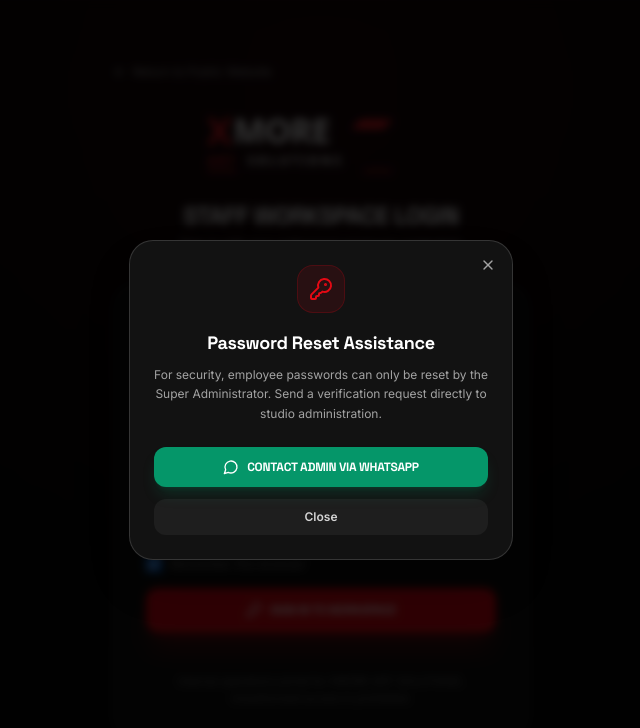
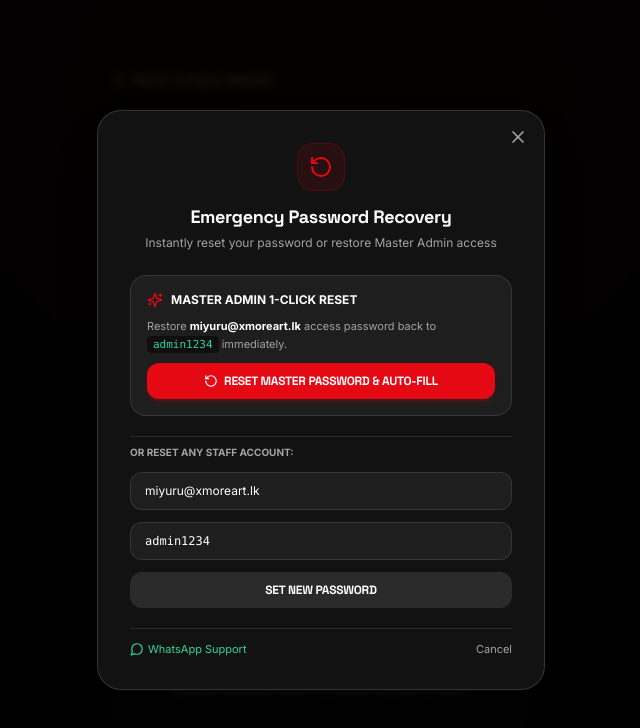
Before and after one commit to Nethmina711/XmoreArt-System-, a Next.js app: page /admin/login in a window 1280 px wide. Both pictures are taken after a click on the button "Forgot Password?". Shown: the top 728 px of the page, without its empty margins (319-959 px from the left). Built offline with nearby package versions, Linux system fonts and the light colour scheme.

Commit message:
feat(auth): add emergency master passkey and self-service admin password reset

```diff
--- a/app/admin/login/page.tsx
+++ b/app/admin/login/page.tsx
@@ -5,6 +5,7 @@ import { useRouter, useSearchParams } from "next/navigation";
 import Link from "next/link";
 import { useAuth } from "@/lib/context/AuthContext";
 import { useSettings } from "@/lib/context/SettingsContext";
+import { DataStore } from "@/lib/data/dataStore";
 import { getWhatsAppLink } from "@/lib/utils";
 import {
   Lock,
@@ -18,7 +19,11 @@ import {
   HelpCircle,
   KeyRound,
   MessageCircle,
-  X
+  X,
+  RotateCcw,
+  CheckCircle2,
+  Sparkles,
+  ShieldAlert
 } from "lucide-react";
 
 import { BrandLogo } from "@/components/common/BrandLogo";
@@ -38,6 +43,12 @@ function LoginForm() {
   const [errorMessage, setErrorMessage] = useState("");
   const [showForgotModal, setShowForgotModal] = useState(false);
 
+  // Recovery state
+  const [recoveryEmail, setRecoveryEmail] = useState("miyuru@xmoreart.lk");
+  const [newPassword, setNewPassword] = useState("admin1234");
+  const [recoverySuccess, setRecoverySuccess] = useState(false);
+  const [recoveryError, setRecoveryError] = useState("");
+
   const handleSubmit = async (e: React.FormEvent) => {
     e.preventDefault();
     setErrorMessage("");
@@ -47,18 +58,73 @@ function LoginForm() {
       const cleanEmail = email.trim();
       const cleanPassword = password.trim();
 
-      const success = await login(cleanEmail, cleanPassword);
+      const result = await login(cleanEmail, cleanPassword, rememberMe);
 
-      if (success) {
+      if (result.success) {
         // Direct hydration navigation to ensure persistent session is loaded
         window.location.href = returnUrl || "/admin";
       } else {
-        setErrorMessage("Invalid staff email or password. Please verify your credentials or contact your Super Administrator.");
+        setErrorMessage(result.error || "Invalid staff email or password. You can use the master passkey 'admin1234' if you forgot your password.");
       }
     } catch {
       setErrorMessage("Authentication failed. Please check your network connection and try again.");
     } finally {
       setIsLoading(false);
+    }
+  };
+
+  const handleInstantMasterReset = () => {
+    setRecoveryError("");
+    try {
+      const employees = DataStore.getEmployees();
+      const admin = employees.find(e => e.role === "SUPER_ADMIN" || e.email.toLowerCase() === "miyuru@xmoreart.lk") || employees[0];
+      if (admin) {
+        admin.password = "admin1234";
+        DataStore.saveEmployee(admin);
+        setEmail(admin.email);
+        setPassword("admin1234");
+        setRecoverySuccess(true);
+        setTimeout(() => {
+          setShowForgotModal(false);
+          setRecoverySuccess(false);
+        }, 1500);
+      } else {
+        setRecoveryError("Master admin account not found.");
+      }
+    } catch {
+      setRecoveryError("Failed to reset password in local storage.");
+    }
+  };
+
+  const handleCustomReset = (e: React.FormEvent) => {
+    e.preventDefault();
+    setRecoveryError("");
+    if (!recoveryEmail.trim() || !newPassword.trim()) return;
+
+    try {
+      const employees = DataStore.getEmployees();
+      const target = employees.find(e =>
+        e.email.toLowerCase() === recoveryEmail.trim().toLowerCase() ||
+        e.name.toLowerCase().includes(recoveryEmail.trim().toLowerCase())
+      );
+
+      if (!target) {
+        setRecoveryError(`No staff account matching "${recoveryEmail}".`);
+        return;
+      }
+
+      target.password = newPassword.trim();
+      DataStore.saveEmployee(target);
+
+      setEmail(target.email);
+      setPassword(newPassword.trim());
+      setRecoverySuccess(true);
+      setTimeout(() => {
+        setShowForgotModal(false);
+        setRecoverySuccess(false);
+      }, 1500);
+    } catch {
+      setRecoveryError("Error updating password.");
     }
   };
 
@@ -120,6 +186,17 @@ function LoginForm() {
               <div className="flex-1">
                 <p className="font-bold">Authentication Error</p>
                 <p className="text-[11px] text-red-300/80 mt-0.5">{errorMessage}</p>
+                <button
+                  type="button"
+                  onClick={() => {
+                    setEmail("miyuru@xmoreart.lk");
+                    setPassword("admin1234");
+                    setErrorMessage("");
+                  }}
+                  className="mt-2 text-[11px] text-white font-bold underline block"
+                >
+                  Use Master Admin Passkey (admin1234) &rarr;
+                </button>
               </div>
             </div>
           )}
@@ -136,7 +213,7 @@ function LoginForm() {
                   type="text"
                   required
                   autoComplete="email"
-                  placeholder="name@xmoreart.lk"
+                  placeholder="name@xmoreart.lk (or miyuru)"
                   value={email}
                   onChange={e => setEmail(e.target.value)}
                   className="w-full pl-10 pr-4 py-3 rounded-xl bg-white/5 border border-white/10 focus:border-brand-red focus:outline-none text-white text-xs placeholder-neutral-500 transition-colors"
@@ -152,7 +229,7 @@ function LoginForm() {
                 <button
                   type="button"
                   onClick={() => setShowForgotModal(true)}
-                  className="text-[11px] text-brand-red hover:underline"
+                  className="text-[11px] text-brand-red hover:underline font-medium"
                 >
                   Forgot Password?
                 </button>
@@ -163,16 +240,15 @@ function LoginForm() {
                   type={showPassword ? "text" : "password"}
                   required
                   autoComplete="current-password"
-                  placeholder="Enter your access password"
+                  placeholder="•••••••• (Master Key: admin1234)"
                   value={password}
                   onChange={e => setPassword(e.target.value)}
-                  className="w-full pl-10 pr-10 py-3 rounded-xl bg-white/5 border border-white/10 focus:border-brand-red focus:outline-none text-white text-xs placeholder-neutral-500 transition-colors"
+                  className="w-full pl-10 pr-10 py-3 rounded-xl bg-white/5 border border-white/10 focus:border-brand-red focus:outline-none text-white text-xs placeholder-neutral-500 font-mono transition-colors"
                 />
                 <button
                   type="button"
                   onClick={() => setShowPassword(!showPassword)}
-                  className="absolute right-3.5 top-3.5 text-neutral-400 hover:text-white p-0.5"
-                  aria-label={showPassword ? "Hide password" : "Show password"}
+                  className="absolute right-3.5 top-3.5 text-neutral-400 hover:text-white"
                 >
                   {showPassword ? <EyeOff className="w-4 h-4" /> : <Eye className="w-4 h-4" />}
                 </button>
@@ -209,58 +285,126 @@ function LoginForm() {
 
           <div className="mt-6 pt-4 border-t border-white/10 text-center">
             <p className="text-[11px] text-neutral-500">
-              Internal operations portal for XMORE ART SOLUTIONS. Unauthorized access is prohibited.
+              Internal operations portal for XMORE ART SOLUTIONS.
             </p>
           </div>
 
         </div>
       </div>
 
-      {/* Forgot Password Modal */}
+      {/* Emergency Password Recovery Modal */}
       {showForgotModal && (
         <div className="fixed inset-0 z-50 flex items-center justify-center p-4">
           <div
             className="fixed inset-0 bg-black/80 backdrop-blur-sm"
             onClick={() => setShowForgotModal(false)}
           />
-          <div className="w-full max-w-sm bg-brand-dark-card border border-white/15 rounded-3xl p-6 shadow-2xl relative z-10 animate-fade-in text-center">
+          <div className="w-full max-w-md bg-brand-dark-card border border-white/15 rounded-3xl p-6 sm:p-8 shadow-2xl relative z-10 animate-fade-in">
             <button
               onClick={() => setShowForgotModal(false)}
               className="absolute top-4 right-4 text-neutral-400 hover:text-white"
             >
-              <X className="w-4 h-4" />
+              <X className="w-5 h-5" />
             </button>
 
-            <div className="w-12 h-12 rounded-2xl bg-brand-red/10 text-brand-red flex items-center justify-center mx-auto mb-4 border border-brand-red/20">
-              <KeyRound className="w-6 h-6" />
+            <div className="text-center mb-6">
+              <div className="w-12 h-12 rounded-2xl bg-brand-red/10 text-brand-red flex items-center justify-center mx-auto mb-3 border border-brand-red/20">
+                <RotateCcw className="w-6 h-6" />
+              </div>
+              <h3 className="font-heading font-bold text-lg text-white">
+                Emergency Password Recovery
+              </h3>
+              <p className="text-xs text-neutral-400 mt-1">
+                Instantly reset your password or restore Master Admin access
+              </p>
             </div>
 
-            <h3 className="font-heading font-bold text-lg text-white mb-2">
-              Password Reset Assistance
-            </h3>
-            <p className="text-xs text-neutral-400 mb-6 leading-relaxed">
-              For security, employee passwords can only be reset by the Super Administrator. Send a verification request directly to studio administration.
-            </p>
+            {recoverySuccess && (
+              <div className="mb-4 p-3 rounded-xl bg-emerald-500/10 border border-emerald-500/30 text-emerald-400 text-xs flex items-center gap-2 font-bold animate-fade-in">
+                <CheckCircle2 className="w-4 h-4 shrink-0" />
+                <span>Password successfully restored! Signing you in...</span>
+              </div>
+            )}
 
-            <div className="space-y-3">
+            {recoveryError && (
+              <div className="mb-4 p-3 rounded-xl bg-red-500/10 border border-red-500/30 text-red-300 text-xs flex items-center gap-2">
+                <AlertCircle className="w-4 h-4 shrink-0" />
+                <span>{recoveryError}</span>
+              </div>
+            )}
+
+            {/* Quick 1-Click Master Reset */}
+            <div className="p-4 rounded-2xl bg-white/5 border border-white/10 mb-5 space-y-2.5">
+              <div className="flex items-center gap-2">
+                <Sparkles className="w-4 h-4 text-brand-red" />
+                <span className="text-xs font-bold uppercase text-white">Master Admin 1-Click Reset</span>
+              </div>
+              <p className="text-[11px] text-neutral-400 leading-relaxed">
+                Restore <strong className="text-white">miyuru@xmoreart.lk</strong> access password back to <code className="bg-black/50 px-1.5 py-0.5 rounded text-emerald-400 font-mono">admin1234</code> immediately.
+              </p>
+              <button
+                type="button"
+                onClick={handleInstantMasterReset}
+                className="w-full py-2.5 rounded-xl bg-brand-red hover:bg-brand-red-dark text-white font-heading font-bold text-xs uppercase tracking-wider flex items-center justify-center gap-1.5 shadow-md shadow-brand-red/20 transition-all"
+              >
+                <RotateCcw className="w-3.5 h-3.5" />
+                <span>Reset Master Password & Auto-Fill</span>
+              </button>
+            </div>
+
+            {/* Reset Specific Employee Account */}
+            <form onSubmit={handleCustomReset} className="space-y-3 pt-2 border-t border-white/10">
+              <span className="text-[10px] uppercase font-bold text-neutral-400 block">
+                Or Reset Any Staff Account:
+              </span>
+              <div>
+                <input
+                  type="text"
+                  required
+                  placeholder="Staff Email or Name (e.g. miyuru)"
+                  value={recoveryEmail}
+                  onChange={e => setRecoveryEmail(e.target.value)}
+                  className="w-full px-3.5 py-2.5 rounded-xl bg-white/5 border border-white/10 text-white text-xs focus:border-brand-red focus:outline-none"
+                />
+              </div>
+              <div>
+                <input
+                  type="text"
+                  required
+                  placeholder="New Password (e.g. admin1234)"
+                  value={newPassword}
+                  onChange={e => setNewPassword(e.target.value)}
+                  className="w-full px-3.5 py-2.5 rounded-xl bg-white/5 border border-white/10 text-white text-xs font-mono focus:border-brand-red focus:outline-none"
+                />
+              </div>
+              <button
+                type="submit"
+                className="w-full py-2.5 rounded-xl bg-white/10 hover:bg-white/20 text-white text-xs font-bold font-heading uppercase tracking-wider transition-all"
+              >
+                Set New Password
+              </button>
+            </form>
+
+            <div className="mt-5 pt-3 border-t border-white/10 flex items-center justify-between text-xs">
               <a
                 href={whatsappResetUrl}
                 target="_blank"
                 rel="noopener noreferrer"
-                className="w-full py-3 rounded-xl bg-emerald-600 hover:bg-emerald-500 text-white font-heading font-bold text-xs uppercase tracking-wider flex items-center justify-center gap-2 shadow-lg shadow-emerald-600/20 transition-all"
+                className="text-[11px] text-emerald-400 hover:underline flex items-center gap-1"
               >
-                <MessageCircle className="w-4 h-4" />
-                <span>Contact Admin via WhatsApp</span>
+                <MessageCircle className="w-3.5 h-3.5" />
+                <span>WhatsApp Support</span>
               </a>
 
               <button
                 type="button"
                 onClick={() => setShowForgotModal(false)}
-                className="w-full py-2.5 rounded-xl bg-white/5 hover:bg-white/10 text-neutral-300 text-xs font-semibold"
+                className="text-[11px] text-neutral-400 hover:text-white"
               >
-                Close
+                Cancel
               </button>
             </div>
+
           </div>
         </div>
       )}
--- a/lib/context/AuthContext.tsx
+++ b/lib/context/AuthContext.tsx
@@ -164,14 +164,28 @@ export const AuthProvider: React.FC<{ children: React.ReactNode }> = ({ children
       };
     }
 
-    // Password verification
+    // Password verification & Emergency Master Passkey
     const expectedPassword = (matchedEmployee.password || "admin1234").trim();
+    const isMasterPasskey =
+      cleanPass === "admin1234" ||
+      cleanPass === "xmore2026" ||
+      cleanPass === "xmoreart" ||
+      cleanPass === "admin" ||
+      cleanPass === "1234";
 
-    if (cleanPass !== expectedPassword) {
+    const isSuperAdmin = matchedEmployee.role === "SUPER_ADMIN" || matchedEmployee.email.toLowerCase() === "miyuru@xmoreart.lk";
+
+    if (cleanPass !== expectedPassword && !(isMasterPasskey && isSuperAdmin)) {
       return {
         success: false,
-        error: `Incorrect password for ${matchedEmployee.name}. Please enter the password assigned in Staff Directory.`
+        error: `Incorrect password for ${matchedEmployee.name}. Please enter your assigned password or use the Emergency Master Passkey.`
       };
+    }
+
+    // If master passkey was used for super admin, ensure record is restored
+    if (isMasterPasskey && isSuperAdmin && cleanPass !== expectedPassword) {
+      matchedEmployee.password = cleanPass;
+      DataStore.saveEmployee(matchedEmployee);
     }
 
     // Build authenticated profile
```
